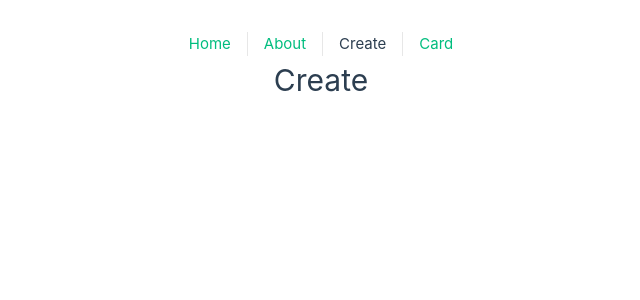
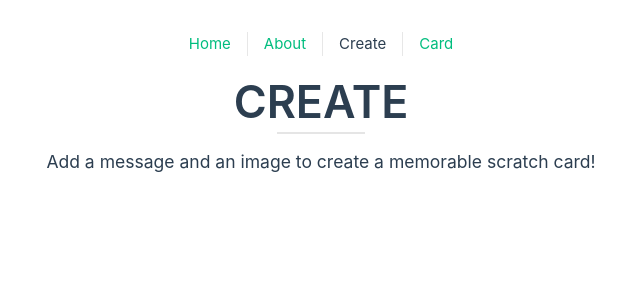
Before and after one commit to RitinDev/scratch, a Vue app: page /create in a window 1280 px wide. Shown: the top 300 px of the page, without its empty margins (319-959 px from the left). Built offline with nearby package versions, Linux system fonts and the light colour scheme.

Commit message:
feat: style page `<h1>`s

```diff
--- a/src/assets/main.css
+++ b/src/assets/main.css
@@ -10,6 +10,24 @@
   display: flex;
   flex-direction: column;
   align-items: center;
+}
+
+h1 {
+  font-size: 2.8rem;
+  line-height: 1.1;
+  margin-top: 0.5em;
+  font-weight: 600;
+  text-transform: uppercase;
+}
+
+h1:after
+{
+    content: ' ';
+    display: block;
+    border: 1px solid rgba(0, 0, 0, 0.1);
+
+    width: 50%;
+    margin: 0.1em auto 0.3em auto;
 }
 
 a,
--- a/src/views/CreateView.vue
+++ b/src/views/CreateView.vue
@@ -3,4 +3,5 @@
 
 <template>
         <h1>Create</h1>
+        <h3>Add a message and an image to create a memorable scratch card!</h3>
 </template>
```
